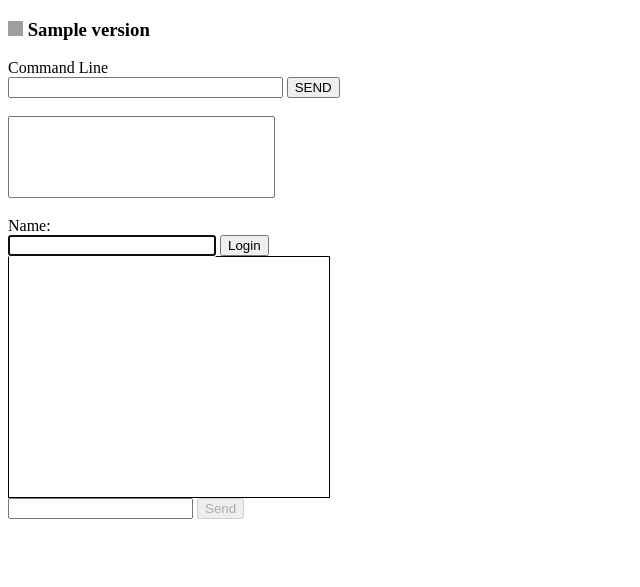
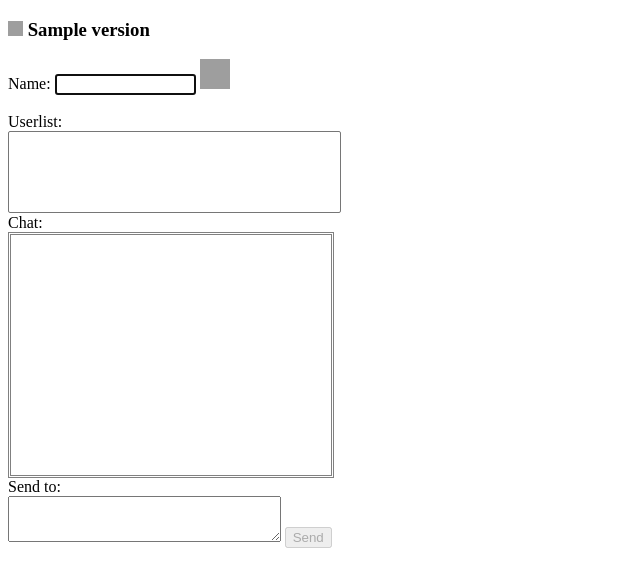
Before and after one commit to dimadeck/async_chat, a Python web app: template chats/templates/index.html in a window 1280 px wide. Shown: the top 587 px of the page, without its empty margins (0-640 px from the left). Run offline with Jinja, Linux system fonts and the light colour scheme; the template is opened without the code that fills it: most values are stand-ins (such as "Sample title", 1, 10 or a date in 2020); lists and menus that the app fills with data are empty; some libraries are stand-ins or nearby versions; grey boxes are pictures that could not be loaded.

Commit message:
repair send_mode mechanism, add clear_data, add icon, add preventDefault when Enter, delete cmd_line, some change with body

```diff
--- a/chats/templates/index.html
+++ b/chats/templates/index.html
@@ -8,13 +8,26 @@
     $(function() {
       var conn = null;
       var login_status = false;
-      var send_mode = 'msgall';
+      var send_mode = null;
       update_ui();
       $('#field_name').val('').focus();
       function log(msg) {
         var control = $('#log');
         control.html(control.html() + msg + '<br/>');
         control.scrollTop(control.scrollTop() + 1000);
+      }
+      function set_send_mode() {
+        var list = document.getElementById("user_list");
+        index = list.options.selectedIndex;
+        if (index == -1){
+          index = 0;
+        }
+        if (index >= 0)
+        {
+          option = list.options[index];
+          send_mode = option.value;
+          $('#target').text(option.text);
+        }
       }
       function connect() {
         disconnect();
@@ -46,16 +59,24 @@
             $('#user_list').empty();
             $('#user_list').append($('<option>',
             {
-              value: 'all',
+              value: 'msgall ',
               text: 'All'
+            }));
+            $('#user_list').append($('<option>',
+            {
+              value: '',
+              text: 'Clear data'
             }));
             for (i in data.message)
             {
               $('#user_list').append($('<option>',
               {
-                value: data.message[i],
+                value: 'msg '+data.message[i]+' ',
                 text: data.message[i]
               }));
+            }
+            if (send_mode == null){
+              set_send_mode();
             }
             break;
           }
@@ -76,14 +97,14 @@
       function update_ui() {
         if (login_status == false) {
           $('#status').prop("src", 'http://3d-zambia.chordsrt.com/assets/button_red_50-0e9cba6bd7edd35e3a03f351748610225ed9c3d6208b6a705973d314014fe8da.png');
-          $('#connect').prop("value", 'Login');
+          $('#connect').prop("src", 'http://mebeldes.nashko.ru/sites/default/files/images/disign/possible/all-on_0.png');
           $('#send').prop("disabled", true);
           $('#name').prop("hidden", true);
           $('#field_name').prop("hidden", false);
-          $('#field_name').val('').focus();
+          $('#field_name').val(name).focus();
         } else {
           $('#status').prop("src", 'http://www.clker.com/cliparts/4/t/n/Q/b/d/green-glossy-icon-th.png');
-          $('#connect').prop("value", 'Logout');
+          $('#connect').prop("src", 'https://kusnendiblog.files.wordpress.com/2010/11/shutdown-48.png');
           $('#send').prop("disabled", false);
           $('#name').prop("hidden", false);
           $('#field_name').prop("hidden", true);
@@ -114,10 +135,16 @@
       // Send start
       $('#send').on('click', function() {
         var text = $('#text').val();
-        conn.send(send_mode+' '+text);
+        conn.send(send_mode+text);
         $('#text').val('').focus();
         return false;
       });
+      $('#text').on('keydown', function( e ) {
+  if( e.keyCode === 13 ) {
+    e.preventDefault();
+    whenEnterPressed();
+  }
+});
       $('#text').on('keyup', function(e) {
         if (e.keyCode === 13) {
           $('#send').click();
@@ -125,36 +152,8 @@
         }
       });
      // Send end
-     // Command line start
-      $('#cmd_btn').on('click', function() {
-        var cmd = $('#cmd_line').val();
-        conn.send(cmd);
-        $('#cmd_line').val('').focus();
-        return false;
-      });
-      $('#cmd_line').on('keyup', function(e) {
-        if (e.keyCode === 13) {
-          $('#cmd_btn').click();
-          return false;
-        }
-      });
-      // Command line end
       $('#user_list').on('dblclick', function() {
-        var list = document.getElementById("user_list");
-        index = list.options.selectedIndex;
-        if (index >= 0)
-        {
-          value = list.options[index].value;
-          if (value == 'all'){
-            send_mode = 'msgall';
-          }
-          else{
-            send_mode = 'msg '+value;
-          }
-        }
-        else{
-          send_mode = 'msgall';
-        }
+          set_send_mode();
         return false;
       });
     });
@@ -162,32 +161,22 @@
 </head>
 <body>
 <h3><img id="status" width=15 height=15> <span id="chat_version">{{version}}</span></h3>
-<div>
-    <div>Command Line
-      <form id="cmdform" onsubmit="return false;">
-          <input style="width:20em" id="cmd_line" type="text"/>
-          <input id="cmd_btn" type="button" value="SEND">
-      </form>
-    </div>
-    <br>
-    <div>
-      <select size=5 style="width:20em" id="user_list">
-      </select>
-    </div>
-    <br>
-    <div>Name:<span hidden=true id="name"></span>
-    <form id="loginform" onsubmit="return false;">
-        <input style="width:15em" id="field_name" type="text"/>
-        <input id="connect" type="button" value="Login">
-    </form>
-    </div>
+<form id="loginform" onsubmit="return false;">
+      <div>Name: <span hidden=true id="name"></span>
+        <input style="width:10em" id="field_name" type="text"/>
+        <img id="connect" width="30" height="30">
+      </div>
+</form>
+<br>
+<div>Userlist:</div>
+<select size=5 style="width:25em" id="user_list"></select>
+<br>
+Chat:
+<div id="log"
+     style="width:20em;height:15em;overflow:auto;border:3px double gray">
 </div>
-<div id="log"
-     style="width:20em;height:15em;overflow:auto;border:1px solid black">
-</div>
-<form id="chatform" onsubmit="return false;">
-    <input id="text" type="text"/>
+    <div>Send to: <span id='target'></span></div>
+    <textarea id="text" style="width:20em; height:3em"></textarea>
     <input id="send" type="button" value="Send" disabled/>
-</form>
 </body>
 </html>
```
